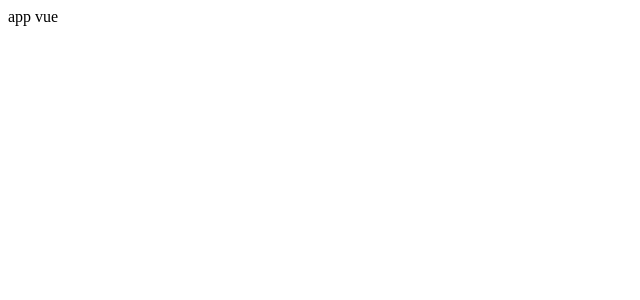
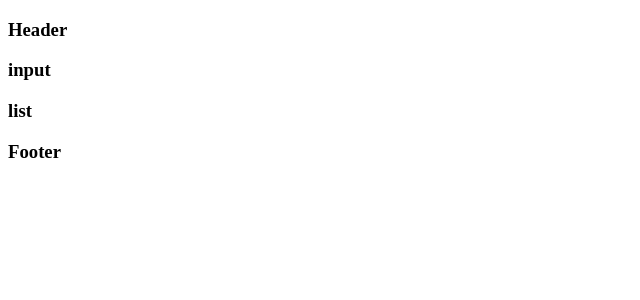
Before and after one commit to kimsujin115/todolist-vue, a Vue app: page / in a window 1280 px wide. Shown: the top 300 px of the page, without its empty margins (0-640 px from the left). Built offline with nearby package versions, Linux system fonts and the light colour scheme.

Commit message:
컴포넌트 생성 및 컴포넌트 등록

```diff
--- a/src/App.vue
+++ b/src/App.vue
@@ -1,14 +1,26 @@
 <template>
-  app vue
+  <div id="app">
+    <TodoHeader></TodoHeader>
+    <TodoInput></TodoInput>
+    <TodoList></TodoList>
+    <TodoFooter></TodoFooter>
+  </div>
 </template>
 
 <script>
+  import TodoHeader from './components/TodoHeader.vue'
+  import TodoInput from './components/TodoInput.vue'
+  import TodoList from './components/TodoList.vue'
+  import TodoFooter from './components/TodoFooter.vue'
 
-export default {
-  name: 'App',
-  components: {
+  export default {
+    components : {
+      'TodoHeader' : TodoHeader,
+      'TodoInput' : TodoInput,
+      'TodoList' : TodoList,
+      'TodoFooter' : TodoFooter,
+    }
   }
-}
 </script>
 
 <style>
--- /dev/null
+++ b/src/components/TodoFooter.vue
@@ -0,0 +1,9 @@
+<template>
+   <h3>Footer</h3>
+</template>
+
+<script>
+    export default {
+
+    }
+</script>
--- /dev/null
+++ b/src/components/TodoHeader.vue
@@ -0,0 +1,9 @@
+<template>
+  <h3>Header</h3>
+</template>
+
+<script>
+    export default {
+
+    }
+</script>
--- /dev/null
+++ b/src/components/TodoInput.vue
@@ -0,0 +1,9 @@
+<template>
+  <h3>input</h3>
+</template>
+
+<script>
+    export default {
+
+    }
+</script>
--- /dev/null
+++ b/src/components/TodoList.vue
@@ -0,0 +1,13 @@
+<template>
+  <h3>list</h3>
+</template>
+
+<script>
+    export default {
+
+    }
+</script>
+
+<style>
+
+</style>
```
